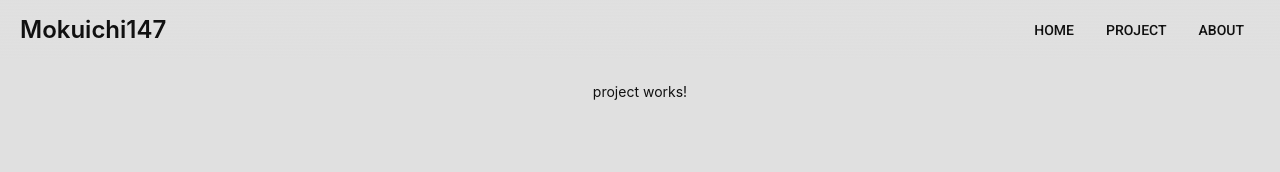
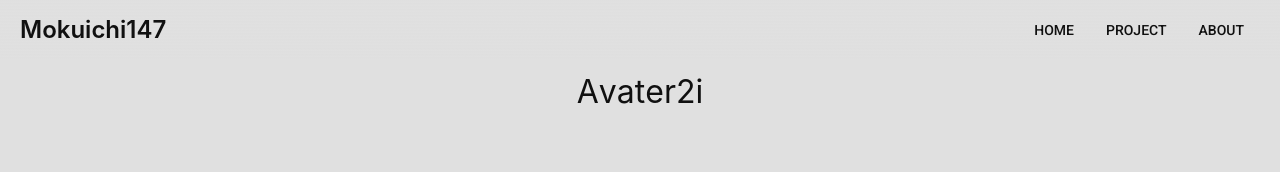
Before and after one commit to Mokuichi147/Mokuichi147-Pages, an Angular app: page /Project in a window 1280 px wide. Shown: the top 172 px of the page. Built offline with nearby package versions, Linux system fonts and the light colour scheme.

Commit message:
[update] プロジェクト名の表示

```diff
--- a/src/app/project/project.component.html
+++ b/src/app/project/project.component.html
@@ -1 +1,3 @@
-<p>project works!</p>
+<span *ngFor="let tex of project_names[select_index]; index as i" [ngStyle]="{'animation-delay': i*50+'ms'}" id="title">
+  {{tex}}
+</span>
--- a/src/app/project/project.component.styl
+++ b/src/app/project/project.component.styl
@@ -0,0 +1,16 @@
+#title
+  display inline-block
+  opacity 0
+  font-size 2rem
+  animation-name title_show
+  animation-timing-function ease
+  animation-duration 1s
+  animation-fill-mode forwards
+
+@keyframes title_show
+  0%
+    opacity 0
+    transform translateX(20px)
+  100%
+    opacity 1
+    transform translateX(0px)
--- a/src/app/project/project.component.ts
+++ b/src/app/project/project.component.ts
@@ -1,4 +1,6 @@
 import { Component, OnInit } from '@angular/core';
+
+import { Projects } from '../projects';
 
 @Component({
   selector: 'app-project',
@@ -6,10 +8,21 @@ import { Component, OnInit } from '@angular/core';
   styleUrls: ['./project.component.styl']
 })
 export class ProjectComponent implements OnInit {
+  projects = Projects;
+  select_index = 0;
+  project_names = [];
 
   constructor() { }
 
   ngOnInit(): void {
+    let count = 0;
+    for (let project of this.projects) {
+      this.project_names.push([]);
+      for (let text of project.title) {
+        this.project_names[count].push(text);
+      }
+      count += 1;
+    }
   }
 
 }
```
